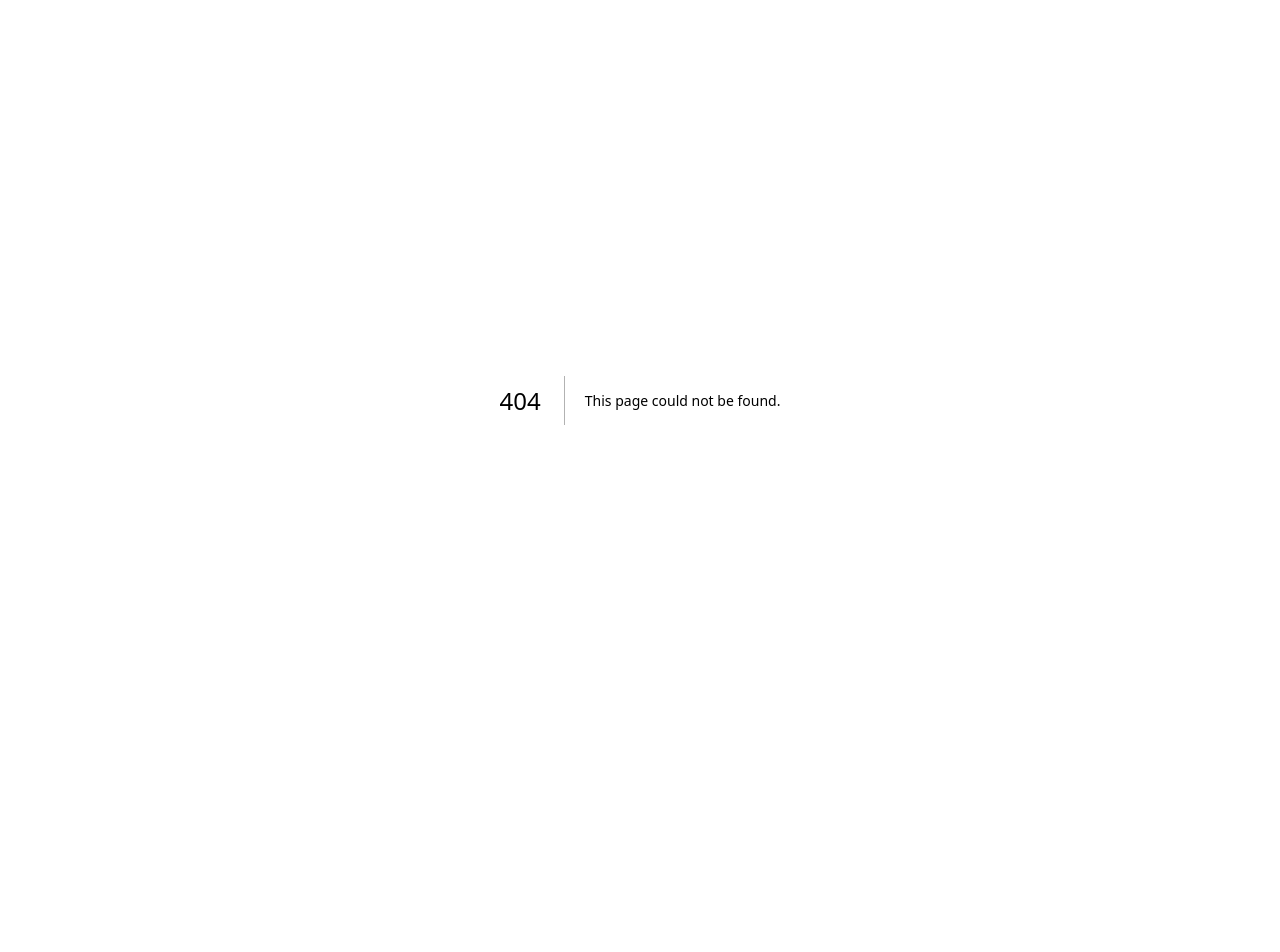
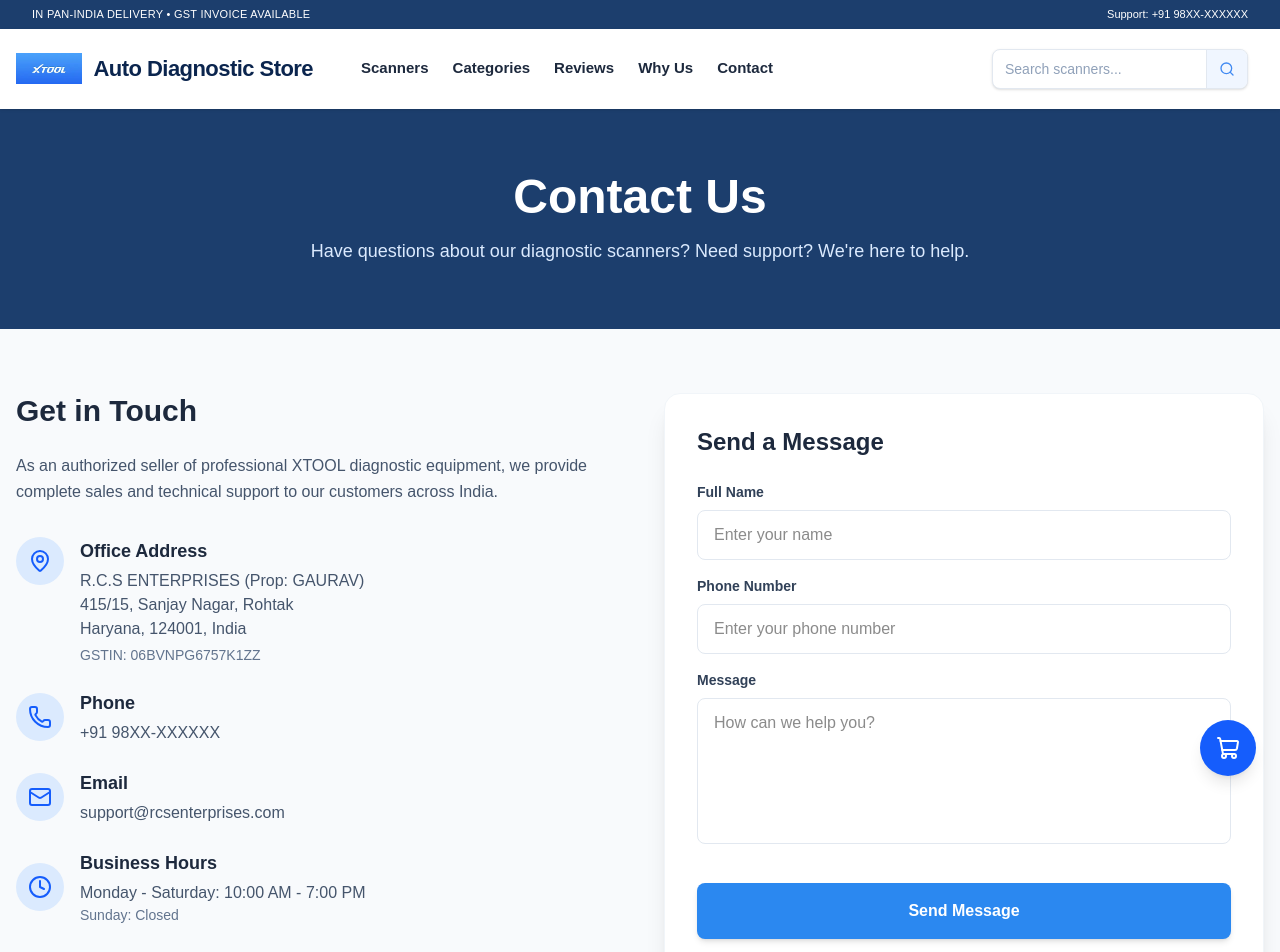
Before and after one commit to teamarchimoads-creator/xtools, a Next.js app: page /contact in a window 1280 px wide. Before the commit this address had no page. Shown: the top 952 px of the page. Before the commit the page ends 800 px from the top, so only its background shows below. Built offline with nearby package versions, Linux system fonts and the light colour scheme.

Commit message:
feat: add store home, contact, and payment pages with hero image asset

```diff
--- a/src/app/(store)/checkout/payment/[orderId]/page.tsx
+++ b/src/app/(store)/checkout/payment/[orderId]/page.tsx
@@ -102,12 +102,12 @@
   const upiLink = paymentSettings?.upiId ? `upi://pay?pa=${paymentSettings.upiId}&pn=${encodeURIComponent(paymentSettings.accountName || '')}&am=${order.total}&cu=INR` : '#';
 
   return (
-    <div className="bg-white min-h-screen">
+    <div className="bg-slate-50 min-h-screen pb-20">
       <div className="container mx-auto px-4 py-12 max-w-7xl">
 
         <div className="mb-10 text-center md:text-left">
-          <h2 className="text-sm tracking-widest text-slate-500 uppercase font-semibold mb-2">Secure Your Order</h2>
-          <h1 className="text-4xl font-serif text-slate-900 mb-4">Payment Details</h1>
+          <h2 className="text-sm tracking-widest text-slate-500 uppercase font-bold mb-2">Secure Your Order</h2>
+          <h1 className="text-3xl font-bold text-slate-900 mb-4">Payment Details</h1>
           <p className="text-slate-600 max-w-2xl">
             {paymentSettings?.instructions || `Please complete the payment of ₹${order.total.toLocaleString('en-IN')} via UPI first, then submit the form with your transaction / UTR number and screenshot to confirm your order.`}
           </p>
@@ -117,20 +117,20 @@
 
           {/* Left Column - QR Code Card */}
           <div className="lg:w-5/12">
-            <div className="bg-[#f9f8f4] rounded-2xl p-8 border shadow-sm sticky top-24">
+            <div className="bg-white rounded-2xl p-8 border border-slate-200 shadow-sm sticky top-24">
               <div className="flex justify-center mb-6">
-                <div className="bg-white p-4 rounded-xl shadow-sm inline-block">
-                  <img src={paymentSettings?.qrCodeUrl || "/assets/qrcode.png"} alt="Payment QR Code" className="w-56 h-56 object-contain" />
+                <div className="bg-slate-50 p-4 rounded-xl shadow-inner border border-slate-100 inline-block">
+                  <img src={paymentSettings?.qrCodeUrl || "/assets/qrcode.png"} alt="Payment QR Code" className="w-56 h-56 object-contain mix-blend-multiply" />
                 </div>
               </div>
 
-              <p className="text-center text-sm text-slate-600 mb-6">
+              <p className="text-center text-sm text-slate-500 font-medium mb-6">
                 Scan with any UPI app — amount ₹{order.total.toLocaleString('en-IN')} is pre-filled
               </p>
 
               <a
                 href={upiLink}
-                className="block w-full bg-[#b8954d] hover:bg-[#a3823d] text-white text-center font-bold py-4 px-6 rounded-lg shadow transition-colors mb-8 uppercase tracking-wide text-sm"
+                className="block w-full bg-[#2B88F0] hover:bg-blue-600 text-white text-center font-bold py-4 px-6 rounded-xl shadow-md transition-all hover:-translate-y-0.5 mb-8 uppercase tracking-wide text-sm"
               >
                 Pay ₹{order.total.toLocaleString('en-IN')} Now Via UPI
               </a>
@@ -147,9 +147,9 @@
                 </div>
               </div>
 
-              <div className="space-y-3 border-t border-slate-200 pt-6 mt-6">
-                <h4 className="text-xs font-semibold text-slate-800 uppercase tracking-wider mb-2">Bank Details</h4>
-                <div className="bg-white p-4 rounded-lg space-y-2 text-sm text-slate-700 border shadow-sm">
+              <div className="space-y-3 border-t border-slate-100 pt-6 mt-6">
+                <h4 className="text-xs font-bold text-slate-400 uppercase tracking-wider mb-2">Bank Details</h4>
+                <div className="bg-slate-50 p-4 rounded-xl space-y-2 text-sm text-slate-700 border border-slate-100 shadow-sm">
                   <div className="flex justify-between"><span className="text-slate-500">Account Holder:</span> <span className="font-medium text-right">R.C.S ENTERPRISES</span></div>
                   <div className="flex justify-between"><span className="text-slate-500">Account Number:</span> <span className="font-medium">921020028277985</span></div>
                   <div className="flex justify-between"><span className="text-slate-500">IFSC:</span> <span className="font-medium">UTIB0004555</span></div>
@@ -161,8 +161,8 @@
 
           {/* Right Column - WhatsApp Confirmation */}
           <div className="lg:w-7/12">
-            <div className="bg-white rounded-2xl p-8 border shadow-sm text-center">
-              <h3 className="text-xl font-serif text-slate-900 mb-6 uppercase tracking-widest text-sm">Confirm Payment via WhatsApp</h3>
+            <div className="bg-white rounded-2xl p-8 border border-slate-200 shadow-sm text-center">
+              <h3 className="text-lg font-bold text-slate-400 mb-6 uppercase tracking-wider">Confirm Payment via WhatsApp</h3>
               <div className="w-20 h-20 bg-green-50 text-green-500 rounded-full flex items-center justify-center mx-auto mb-6">
                 <svg className="w-10 h-10" fill="currentColor" viewBox="0 0 24 24"><path d="M17.472 14.382c-.297-.149-1.758-.867-2.03-.967-.273-.099-.471-.148-.67.15-.197.297-.767.966-.94 1.164-.173.199-.347.223-.644.075-.297-.15-1.255-.463-2.39-1.475-.883-.788-1.48-1.761-1.653-2.059-.173-.297-.018-.458.13-.606.134-.133.298-.347.446-.52.149-.174.198-.298.298-.497.099-.198.05-.371-.025-.52-.075-.149-.669-1.612-.916-2.207-.242-.579-.487-.5-.669-.51a12.8 12.8 0 0 0-.57-.015c-.198 0-.52.074-.792.372s-1.04 1.016-1.04 2.479 1.065 2.876 1.213 3.074c.149.198 2.096 3.2 5.077 4.487.709.306 1.262.489 1.694.625.712.227 1.36.195 1.871.118.571-.085 1.758-.719 2.006-1.413.248-.694.248-1.289.173-1.413-.074-.124-.272-.198-.57-.347m-5.421 7.403h-.004a9.87 9.87 0 0 1-5.031-1.378l-.361-.214-3.741.982.998-3.648-.235-.374a9.86 9.86 0 0 1-1.51-5.26c.001-5.45 4.436-9.884 9.888-9.884 2.64 0 5.122 1.03 6.988 2.898a9.825 9.825 0 0 1 2.893 6.994c-.003 5.45-4.437 9.884-9.885 9.884m8.413-18.297A11.815 11.815 0 0 0 12.05 0C5.495 0 .16 5.335.157 11.892c0 2.096.547 4.142 1.588 5.945L.057 24l6.305-1.654a11.882 11.882 0 0 0 5.683 1.448h.005c6.554 0 11.89-5.335 11.893-11.893a11.821 11.821 0 0 0-3.48-8.413z"/></svg>
               </div>
@@ -171,15 +171,15 @@
                 After making the payment via QR code or Bank Transfer, click the button below to send us the screenshot on WhatsApp.
               </p>
 
-              <div className="bg-[#f9f8f4] p-4 rounded-lg mb-8 flex justify-between items-center border border-[#e8e4d9]">
-                <span className="text-sm font-semibold text-slate-700 uppercase">Total to Pay</span>
-                <span className="text-xl font-bold text-slate-900">₹{order.total.toLocaleString('en-IN')}</span>
+              <div className="bg-slate-50 p-6 rounded-xl mb-8 flex justify-between items-center border border-slate-100 shadow-sm">
+                <span className="text-sm font-bold text-slate-500 uppercase tracking-wider">Total to Pay</span>
+                <span className="text-2xl font-bold text-slate-900">₹{order.total.toLocaleString('en-IN')}</span>
               </div>
 
               <button
                 onClick={handleWhatsAppRedirect}
                 disabled={submitting}
-                className="w-full bg-[#25D366] hover:bg-[#1ebd57] text-white font-bold py-4 px-8 rounded-lg shadow-lg transition-colors tracking-wide flex items-center justify-center gap-3"
+                className="w-full bg-[#25D366] hover:bg-[#1ebd57] text-white font-bold py-4 px-8 rounded-xl shadow-md transition-all hover:-translate-y-0.5 tracking-wide flex items-center justify-center gap-3"
               >
                 {submitting ? 'PROCESSING...' : (
                   <>
--- /dev/null
+++ b/src/app/(store)/contact/page.tsx
@@ -0,0 +1,100 @@
+import React from 'react';
+import { Mail, Phone, MapPin, Clock } from 'lucide-react';
+
+export default function ContactPage() {
+  return (
+    <div className="bg-slate-50 min-h-screen pb-20">
+      {/* Header Section */}
+      <div className="bg-[#1C3E6D] text-white py-16">
+        <div className="container mx-auto px-4 max-w-7xl text-center">
+          <h1 className="text-4xl md:text-5xl font-bold mb-4">Contact Us</h1>
+          <p className="text-blue-100 max-w-2xl mx-auto text-lg">
+            Have questions about our diagnostic scanners? Need support? We're here to help.
+          </p>
+        </div>
+      </div>
+
+      <div className="container mx-auto px-4 py-16 max-w-7xl">
+        <div className="grid grid-cols-1 lg:grid-cols-2 gap-12">
+          {/* Contact Information */}
+          <div className="space-y-8">
+            <div>
+              <h2 className="text-3xl font-bold text-slate-800 mb-6">Get in Touch</h2>
+              <p className="text-slate-600 mb-8 leading-relaxed">
+                As an authorized seller of professional XTOOL diagnostic equipment, we provide complete sales and technical support to our customers across India.
+              </p>
+            </div>
+
+            <div className="space-y-6">
+              <div className="flex items-start gap-4">
+                <div className="w-12 h-12 bg-blue-100 rounded-full flex items-center justify-center flex-shrink-0">
+                  <MapPin className="w-6 h-6 text-blue-600" />
+                </div>
+                <div>
+                  <h3 className="text-lg font-semibold text-slate-800 mb-1">Office Address</h3>
+                  <p className="text-slate-600 font-medium">R.C.S ENTERPRISES (Prop: GAURAV)</p>
+                  <p className="text-slate-600">415/15, Sanjay Nagar, Rohtak</p>
+                  <p className="text-slate-600">Haryana, 124001, India</p>
+                  <p className="text-slate-500 text-sm mt-1">GSTIN: 06BVNPG6757K1ZZ</p>
+                </div>
+              </div>
+
+              <div className="flex items-center gap-4">
+                <div className="w-12 h-12 bg-blue-100 rounded-full flex items-center justify-center flex-shrink-0">
+                  <Phone className="w-6 h-6 text-blue-600" />
+                </div>
+                <div>
+                  <h3 className="text-lg font-semibold text-slate-800 mb-1">Phone</h3>
+                  <p className="text-slate-600">+91 98XX-XXXXXX</p>
+                </div>
+              </div>
+
+              <div className="flex items-center gap-4">
+                <div className="w-12 h-12 bg-blue-100 rounded-full flex items-center justify-center flex-shrink-0">
+                  <Mail className="w-6 h-6 text-blue-600" />
+                </div>
+                <div>
+                  <h3 className="text-lg font-semibold text-slate-800 mb-1">Email</h3>
+                  <p className="text-slate-600">support@rcsenterprises.com</p>
+                </div>
+              </div>
+
+              <div className="flex items-center gap-4">
+                <div className="w-12 h-12 bg-blue-100 rounded-full flex items-center justify-center flex-shrink-0">
+                  <Clock className="w-6 h-6 text-blue-600" />
+                </div>
+                <div>
+                  <h3 className="text-lg font-semibold text-slate-800 mb-1">Business Hours</h3>
+                  <p className="text-slate-600">Monday - Saturday: 10:00 AM - 7:00 PM</p>
+                  <p className="text-slate-500 text-sm">Sunday: Closed</p>
+                </div>
+              </div>
+            </div>
+          </div>
+
+          {/* Contact Form Placeholder */}
+          <div className="bg-white rounded-2xl shadow-xl border border-slate-100 p-8">
+            <h3 className="text-2xl font-bold text-slate-800 mb-6">Send a Message</h3>
+            <form className="space-y-4">
+              <div>
+                <label className="block text-sm font-semibold text-slate-700 mb-2">Full Name</label>
+                <input type="text" className="w-full border border-slate-200 rounded-lg px-4 py-3 focus:outline-none focus:ring-2 focus:ring-blue-500 focus:border-transparent transition-all" placeholder="Enter your name" />
+              </div>
+              <div>
+                <label className="block text-sm font-semibold text-slate-700 mb-2">Phone Number</label>
+                <input type="tel" className="w-full border border-slate-200 rounded-lg px-4 py-3 focus:outline-none focus:ring-2 focus:ring-blue-500 focus:border-transparent transition-all" placeholder="Enter your phone number" />
+              </div>
+              <div>
+                <label className="block text-sm font-semibold text-slate-700 mb-2">Message</label>
+                <textarea rows={5} className="w-full border border-slate-200 rounded-lg px-4 py-3 focus:outline-none focus:ring-2 focus:ring-blue-500 focus:border-transparent transition-all resize-none" placeholder="How can we help you?"></textarea>
+              </div>
+              <button type="button" onClick={() => alert('Thanks for your message! We will get back to you soon.')} className="w-full bg-[#2B88F0] hover:bg-blue-600 text-white font-bold py-4 px-6 rounded-lg transition-colors mt-4 shadow-md">
+                Send Message
+              </button>
+            </form>
+          </div>
+        </div>
+      </div>
+    </div>
+  );
+}
--- a/src/app/(store)/page.tsx
+++ b/src/app/(store)/page.tsx
@@ -92,17 +92,26 @@
 
             {/* Right side floating card */}
             <div className="hidden lg:flex justify-end relative z-10">
-              <div className="bg-white text-slate-800 rounded-2xl p-8 shadow-2xl flex items-center gap-8 w-full max-w-lg relative border-4 border-white/20 transform -translate-x-12 translate-y-4">
+              <style>{`
+                @keyframes tilt-axis {
+                  0%, 100% { transform: perspective(1000px) rotateY(0deg) rotateX(0deg) translateY(0); }
+                  25% { transform: perspective(1000px) rotateY(-8deg) rotateX(4deg) translateY(-10px); }
+                  75% { transform: perspective(1000px) rotateY(8deg) rotateX(-4deg) translateY(10px); }
+                }
+                .animate-fixed-axis-rotate {
+                  animation: tilt-axis 8s ease-in-out infinite;
+                  transform-style: preserve-3d;
+                }
+              `}</style>
+              <div className="bg-white text-slate-800 rounded-2xl p-8 shadow-2xl flex items-center gap-8 w-full max-w-lg relative border-4 border-white/20 animate-fixed-axis-rotate -translate-x-12 translate-y-4">
                 <div className="absolute -inset-4 bg-white/20 rounded-3xl -z-10"></div>
                 <div className="flex-1">
                   <div className="text-blue-500 font-bold text-xs tracking-wider mb-2 uppercase">Featured</div>
                   <h3 className="text-2xl font-semibold mb-3">XTOOL Diagnostic<br/>Series</h3>
                   <p className="text-slate-500 text-sm">Advanced tools for technicians, garages and serious car owners.</p>
                 </div>
-                <div className="w-32 h-40 bg-[#161C26] rounded-xl flex items-center justify-center shadow-inner flex-shrink-0 border-2 border-slate-700 relative overflow-hidden">
-                   <div className="absolute inset-2 border border-slate-600 rounded-lg flex items-center justify-center p-2">
-                     <span className="text-blue-400 font-bold text-center text-xs">XTOOL<br/>DIAGNOSTIC</span>
-                   </div>
+                <div className="w-48 h-60 flex items-center justify-center flex-shrink-0 relative transform transition-transform hover:scale-105">
+                  <img src="/assets/heroimage.png" alt="XTOOL Diagnostic Scanner" className="w-full h-full object-contain drop-shadow-2xl" />
                 </div>
               </div>
             </div>
```
Also changed, not shown: public/assets/heroimage.png (added).
